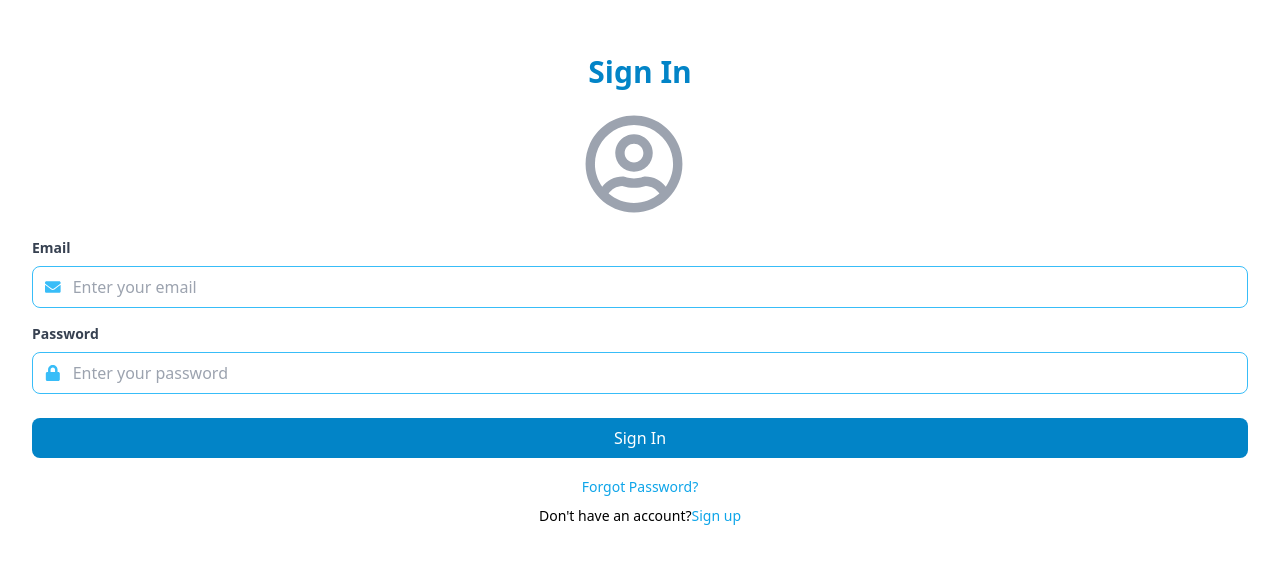
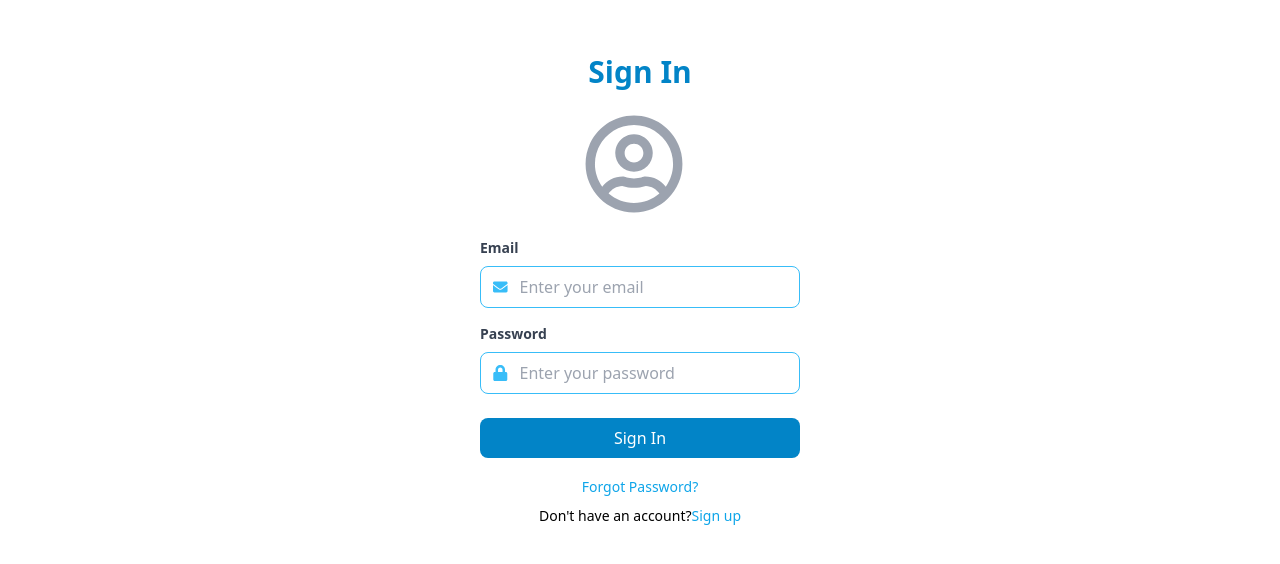
Before and after one commit to Jonathan0823/kehilangan-fkip, a Next.js app: page /signin in a window 1280 px wide. Shown: the part 110-674 px from the top of the page. Built offline with nearby package versions, Linux system fonts and the light colour scheme; no server answers.

Commit message:
Refactor Signin and Signup components: Update UI styling, handle form submission, and display error and success messages

```diff
--- a/app/components/Signin.tsx
+++ b/app/components/Signin.tsx
@@ -1,6 +1,6 @@
 "use client";
 
-import { FaEnvelope,FaRegUserCircle, FaLock, FaUser } from 'react-icons/fa';
+import { FaEnvelope,FaRegUserCircle, FaLock,  } from 'react-icons/fa';
 import React from 'react';
 import { account } from '../appwrite/config';
 import { useState } from 'react';
@@ -23,13 +23,14 @@ const SignIn: React.FC = () => {
       }, 5000);
     } catch (error) {
       setError("Login Failed");
+      throw error;
       // console.error(error);
     }
   };
 
   return (
     <div className="min-h-dvh flex items-center justify-center">
-      <div className="bg-white p-8 rounded-lg  w-dvw">
+      <div className="bg-white p-8 rounded-lg  max-w-sm w-full">
         <h2 className="text-3xl font-bold mb-6 text-center text-sky-600">Sign In</h2>
 
         <div className="flex justify-center mb-6">
--- a/app/components/Signup.tsx
+++ b/app/components/Signup.tsx
@@ -28,9 +28,10 @@ const SignUp : React.FC = ()=> {
           'Content-Type': 'application/json',
         },
       });
-
+      setSuccessMessage("Sign Up Success");
       console.log({response})
     } catch(error){
+      throw error;
       setError("Sign Up Failed");
     }
 
```
